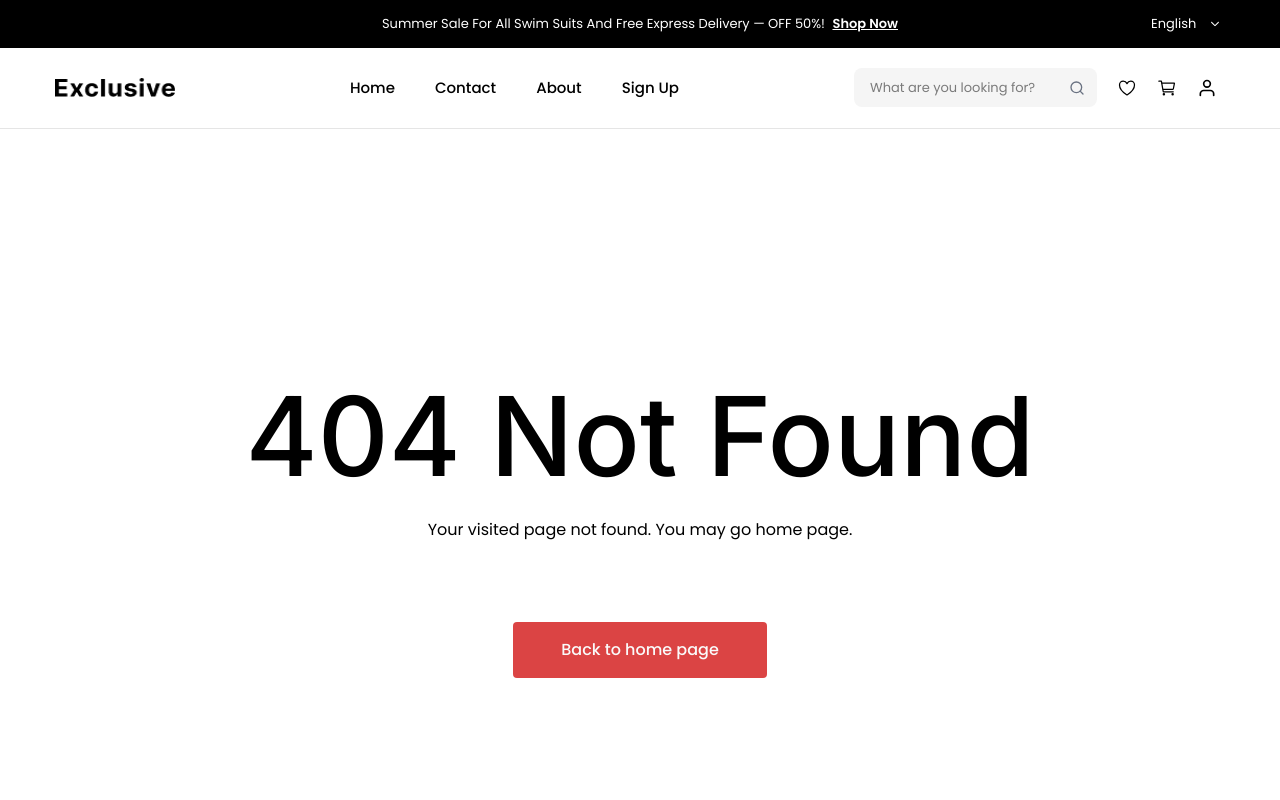
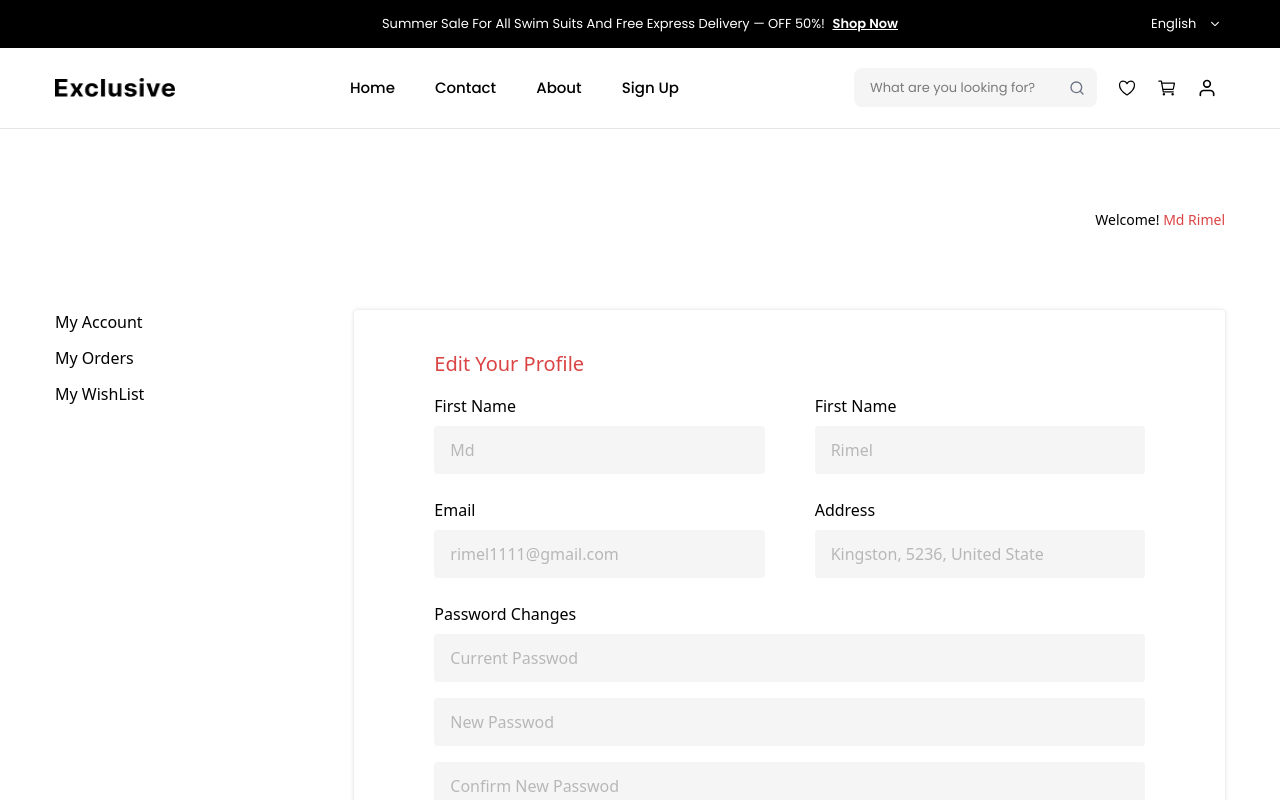
Before and after one commit to jihadcodes/E-commerce-website-design-with-API, a React (Vite) app: page /profile in a window 1280 px wide. Shown: the top 800 px of the page. Built offline with nearby package versions, Linux system fonts and the light colour scheme.

Commit message:
feat(account): add static Account page UI structure

```diff
--- /dev/null
+++ b/src/components/pages/Profile.jsx
@@ -0,0 +1,62 @@
+import React from 'react'
+
+const Profile = () => {
+  return (
+    <section className='pb-[140px]'>
+        <div className="container">
+            <div className='text-end py-20'>
+                <p className='font-popins font-normal text-[14px] leading-[21px] text-black'>Welcome! <span className='text-[#DB4444]'>Md Rimel</span></p>
+            </div>
+            <div className="flex gap-[85px]">
+                <div className="w-[20%] flex flex-col gap-3 [*&>a]:text-[16px] [*&>a]:font-popins [*&>a]:font-medium [*&>a]:leading-6 [*&>a]:text-black">
+                    <a href="">My Account</a>
+                    <a href="">My Orders</a>
+                    <a href="">My WishList</a>
+                </div>
+                <div className="w-[80%] rounded-sm shadow-cart px-20 pt-10 pb-14">
+                    <h3 className='font-popins font-medium text-[20px] leading-7 text-[#DB4444] pb-4'>Edit Your Profile</h3>
+
+                    <form action="">
+                        <div className='flex gap-[50px] pb-6'>
+                            <div className='w-1/2 flex flex-col [*&>label]:text-[16px] [*&>label]:font-popins [*&>label]:font-normal [*&>label]:leading-6 [*&>label]:text-black'>
+                                <label htmlFor="" className='pb-2'>First Name</label>
+                                <input className='bg-[#F5F5F5] py-3 px-4 rounded-sm outline-0 font-popins text-[16px] font-normal leading-6 text-[rgba(0,0,0,0.5)]' type="text"  placeholder="Md" />
+                            </div>
+                            <div className='w-1/2 flex flex-col [*&>label]:text-[16px] [*&>label]:font-popins [*&>label]:font-normal [*&>label]:leading-6 [*&>label]:text-black'>
+                                <label htmlFor="" className='pb-2'>First Name</label>
+                                <input className='bg-[#F5F5F5] py-3 px-4 rounded-sm outline-0 font-popins text-[16px] font-normal leading-6 text-[rgba(0,0,0,0.5)]' type="text"  placeholder="Rimel" />
+                            </div>
+                        </div>
+                        <div className='flex gap-[50px] pb-6'>
+                            <div className='w-1/2 flex flex-col [*&>label]:text-[16px] [*&>label]:font-popins [*&>label]:font-normal [*&>label]:leading-6 [*&>label]:text-black'>
+                                <label htmlFor="" className='pb-2'>Email</label>
+                                <input className='bg-[#F5F5F5] py-3 px-4 rounded-sm outline-0 font-popins text-[16px] font-normal leading-6 text-[rgba(0,0,0,0.5)]' type="text"  placeholder="rimel1111@gmail.com" />
+                            </div>
+                            <div className='w-1/2 flex flex-col [*&>label]:text-[16px] [*&>label]:font-popins [*&>label]:font-normal [*&>label]:leading-6 [*&>label]:text-black'>
+                                <label htmlFor="" className='pb-2'>Address</label>
+                                <input className='bg-[#F5F5F5] py-3 px-4 rounded-sm outline-0 font-popins text-[16px] font-normal leading-6 text-[rgba(0,0,0,0.5)]' type="text"  placeholder="Kingston, 5236, United State" />
+                            </div>
+                        </div>
+                        <div className='flex flex-col gap-[50px] pb-6'>
+                            <div className='[*&>label]:text-[16px] [*&>label]:font-popins [*&>label]:font-normal [*&>label]:leading-6 [*&>label]:text-black'>
+                                <label htmlFor="">Password Changes</label>
+                               <div className='flex pt-2 flex-col gap-4'>
+                                 <input className='bg-[#F5F5F5] w-full py-3 px-4 rounded-sm outline-0 font-popins text-[16px] font-normal leading-6 text-[rgba(0,0,0,0.5)]' type="text"  placeholder="Current Passwod" />
+                                 <input className='bg-[#F5F5F5] w-full py-3 px-4 rounded-sm outline-0 font-popins text-[16px] font-normal leading-6 text-[rgba(0,0,0,0.5)]' type="text"  placeholder="New Passwod" />
+                                 <input className='bg-[#F5F5F5] w-full py-3 px-4 rounded-sm outline-0 font-popins text-[16px] font-normal leading-6 text-[rgba(0,0,0,0.5)]' type="text"  placeholder="Confirm New Passwod" />
+                               </div>
+                            </div>
+                        </div>
+                        <div className='flex justify-end gap-8 items-center'>
+                            <a href="" className='font-popins font-medium text-[16px] leading-6 text-black'>Cancel</a>
+                            <button type='submit' className='bg-[#DB4444] py-4 px-12 font-popins font-medium text-[16px] leading-6 text-[#FAFAFA] rounded-sm'>Save Changes</button>
+                        </div>
+                    </form>
+                </div>
+            </div>
+        </div>
+    </section>
+  )
+}
+
+export default Profile
--- a/src/main.jsx
+++ b/src/main.jsx
@@ -12,6 +12,7 @@ import Login from './components/pages/Login.jsx';
 import SignUp from './components/pages/SignUp.jsx';
 import CheckOut from './components/pages/CheckOut.jsx';
 import ProductDetails from './components/pages/ProductDeatils.jsx';
+import Profile from './components/pages/Profile.jsx';
 
 const router = createBrowserRouter([
   {
@@ -28,6 +29,7 @@ const router = createBrowserRouter([
       { path: "/*", Component: NotFound },
       { path: "/checkout", Component: CheckOut },
       { path: "/productdetails", Component: ProductDetails },
+      { path: "/profile", Component: Profile },
 
     ],
   },
```
